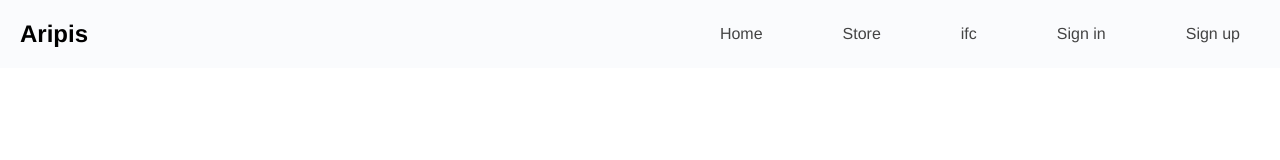
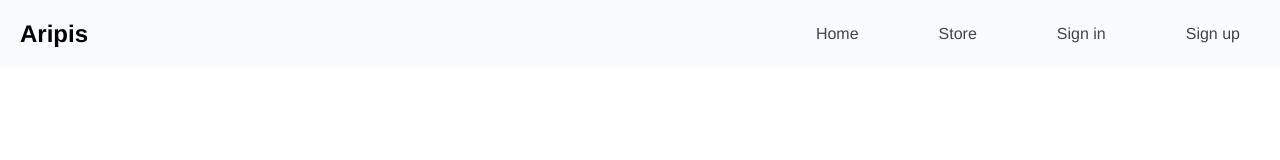
Before and after one commit to Aripis/Hoppers-Site, a Next.js app: page / in a window 1280 px wide. Shown: the top 160 px of the page. Built offline with nearby package versions, Linux system fonts and the light colour scheme; no server answers.

Commit message:
[Update] navbar ifc commented

```diff
--- a/components/navbar.js
+++ b/components/navbar.js
@@ -61,9 +61,9 @@ const Navbar = props => {
                     <Link href="/store">
                         <a>Store</a>
                     </Link>
-                    <Link href="">
+                    {/* <Link href="">
                         <a>ifc</a>
-                    </Link>
+                    </Link> */}
                     {!AuthUser ? (
                         <>
                             <Link href="/signin">
```
